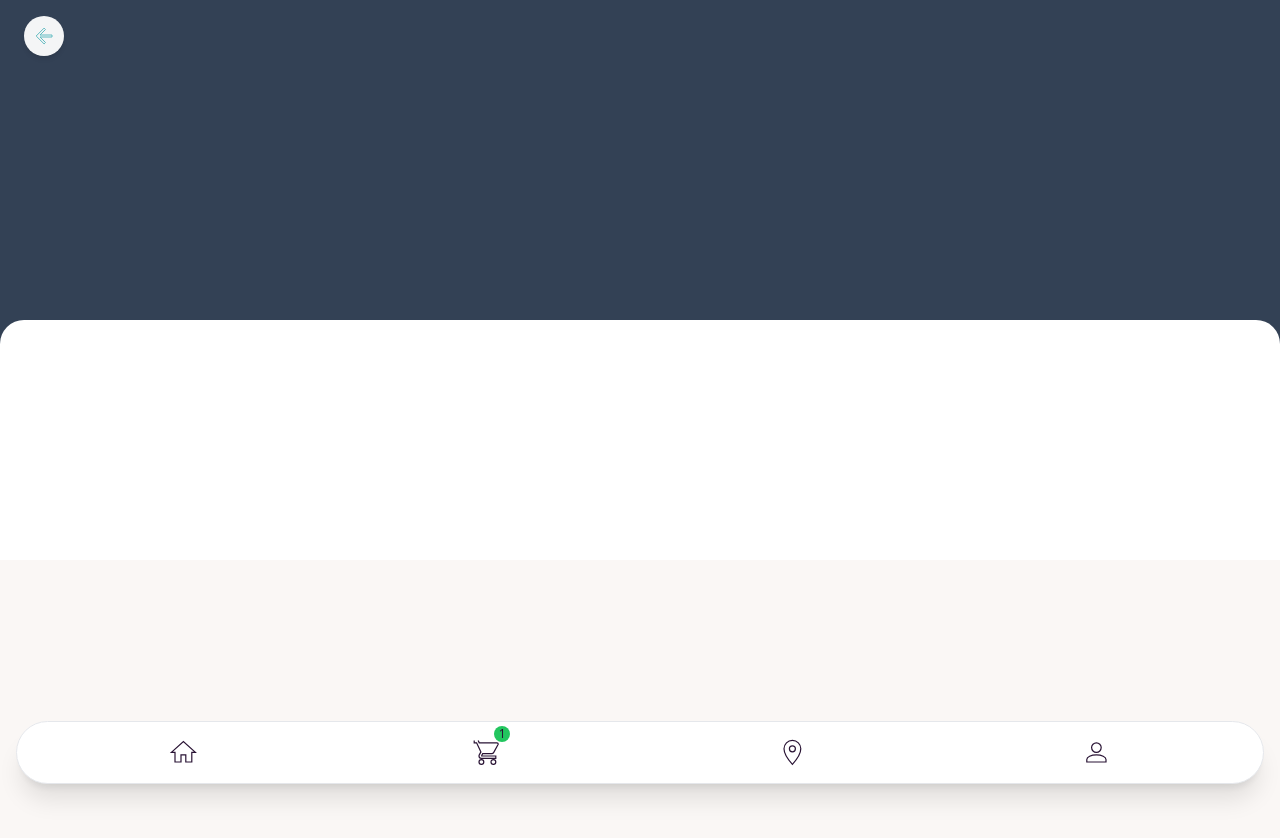
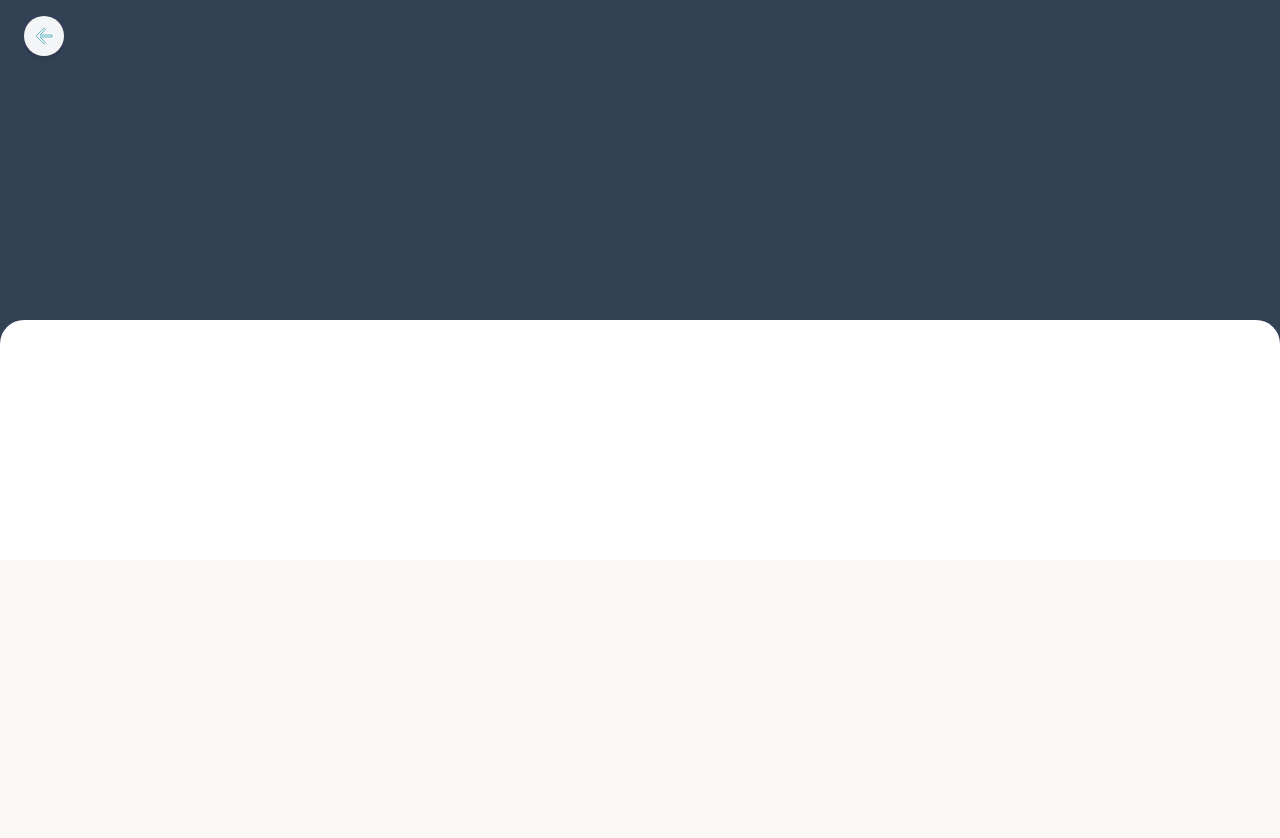
Before and after one commit to AdriCQ/supizza-pwa, a Vue app: page /details in a window 1280 px wide. Shown: the top 838 px of the page. Before the commit the page ends 800 px from the top, so only its background shows below. Built offline with nearby package versions, Linux system fonts and the light colour scheme.

Commit message:
edit layout

```diff
--- a/src/App.vue
+++ b/src/App.vue
@@ -1,10 +1,15 @@
 <script lang="ts" setup>
-import { onBeforeMount } from "vue";
+import { computed, onBeforeMount } from "vue";
 import { useAppStore, useDataStore } from "@/helpers/pinia";
 import NavBottom from "@/components/menu/NavBottom.vue";
+import { useRoute } from "vue-router";
+import { ROUTE_NAME } from "./router";
 
 const $app = useAppStore();
 const $dataStore = useDataStore();
+const $route = useRoute();
+
+const showNav = computed(() => $route.name !== ROUTE_NAME.OFFER_DETAILS);
 
 onBeforeMount(async () => {
   try {
@@ -16,13 +21,11 @@ onBeforeMount(async () => {
 </script>
 
 <template>
-  <div class="min-h-screen">
-    <main class="mb-24">
-      <RouterView />
-    </main>
+  <main class="mb-20 min-h-screen">
+    <RouterView />
+  </main>
 
-    <div class="fixed bottom-0 z-10 w-full p-4">
-      <NavBottom class="w-full" />
-    </div>
+  <div class="fixed bottom-0 z-10 w-full p-4" v-if="showNav">
+    <NavBottom class="w-full" />
   </div>
 </template>
```
